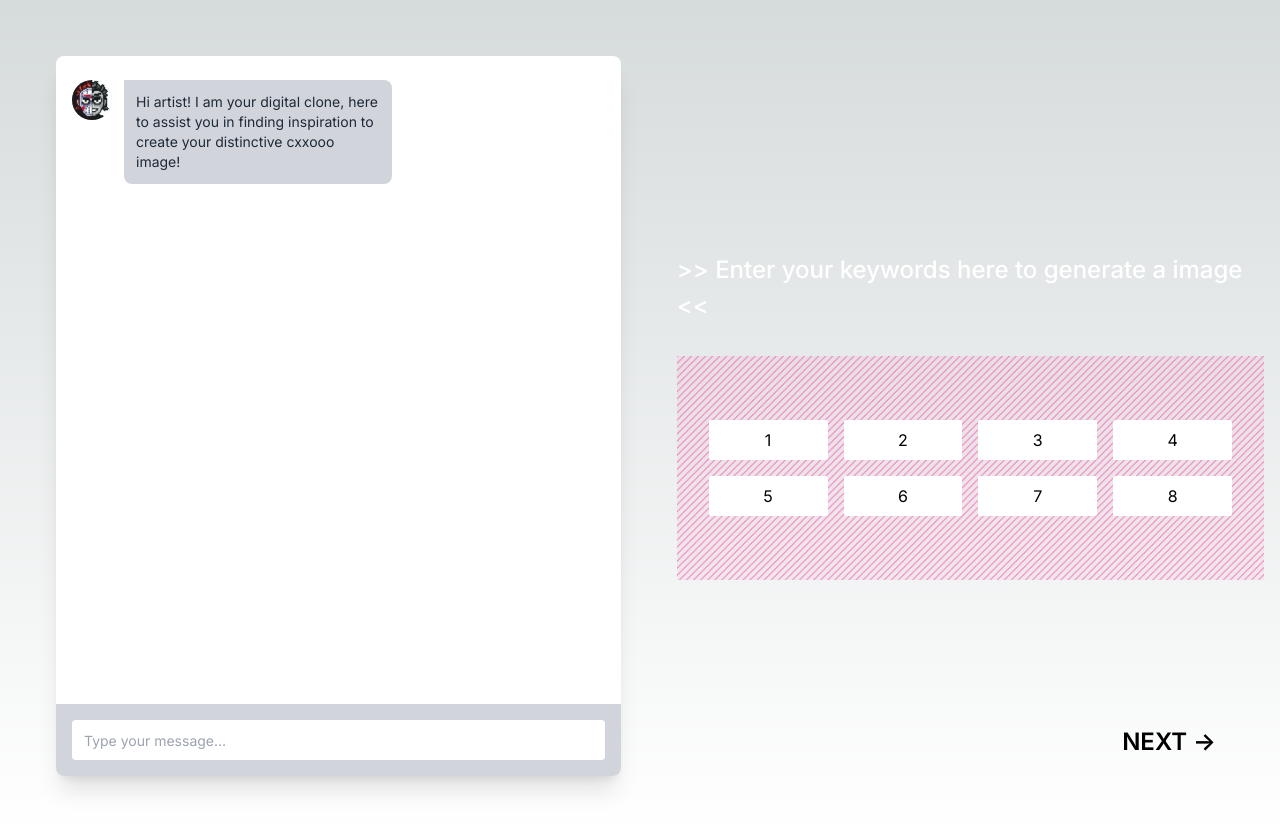
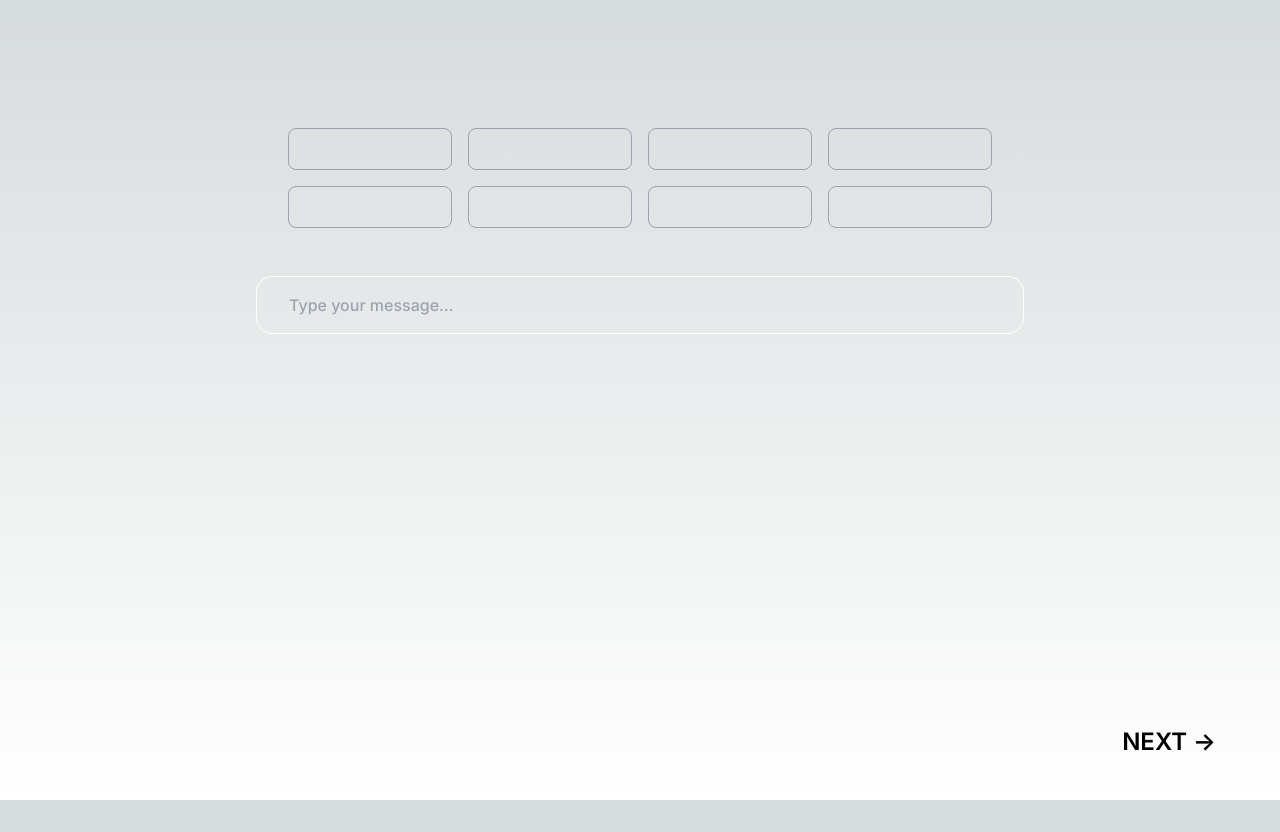
Before and after one commit to BillySh1/hackathon-ai, a Next.js app: page / in a window 1280 px wide. After the commit the page ends 800 px from the top, so only its background shows below. Built offline with nearby package versions, Linux system fonts and the light colour scheme.

Commit message:
chore: some

```diff
--- a/app/globals.css
+++ b/app/globals.css
@@ -35,22 +35,25 @@
   z-index: 1000;
 }
 .grid-bg {
-  padding: 4rem 2rem;
-  background-color: #f472b61a;
-  background-size: 7.07px 7.07px;
-  background-image: linear-gradient(
-    135deg,
-    #ec489980 10%,
-    #0000 0,
-    #0000 50%,
-    #ec489980 0,
-    #ec489980 60%,
-    #0000 0,
-    #0000
-  );
+  max-width: 60%;
+  padding: 3rem 2rem;
+}
+.grid-item {
+  padding: 0.5rem 0.8rem;
+  color: #fff;
+  display: flex;
+  justify-content: center;
+  align-items: center;
+  border-radius: 0.5rem;
+  border: 1px solid #9ca3af;
+  text-align: center;
+  background: transparent;
+}
+.active-grid {
+  box-shadow: #fff 0px 1px 0.8rem 0;
 }
 
-.next{
+.next {
   position: absolute;
   cursor: pointer;
   font-size: 1.5rem;
@@ -59,8 +62,19 @@
   bottom: 5%;
 }
 
-.title{
+.title {
   font-size: 1.5rem;
   color: #fff;
   font-weight: 500;
 }
+
+.chat-ipt {
+  width: 60%;
+  background: transparent;
+  border: 1px solid #fff;
+  border-radius: 1rem;
+  color: #fff;
+  padding: 1rem 2rem;
+  font-size: 1rem;
+  font-weight: 500;
+}
--- a/app/page.tsx
+++ b/app/page.tsx
@@ -1,15 +1,17 @@
 "use client";
 import FormLabel from "@/components/FormLabel";
 import InputPanel from "@/components/InputPanel";
+import Link from "next/link";
 
 export default function Home() {
   return (
-    <main className="flex min-h-screen flex-col items-center justify-between">
+    <main className="flex min-h-screen flex-col items-center">
       {/* <BackgroundBanner /> */}
-      <div className="flex w-full gap-4 items-center justify-between p-4">
-        <InputPanel />
-        <FormLabel />
-      </div>
+      <FormLabel />
+      <InputPanel />
+      <Link href={"/sd"} className="next">
+        {"NEXT ->"}
+      </Link>
     </main>
   );
 }
--- a/components/FormLabel.tsx
+++ b/components/FormLabel.tsx
@@ -1,26 +1,29 @@
-import Link from "next/link";
 import { useState } from "react";
 
 export default function FormLabel() {
-  const [texts, setTexts] = useState(["1", "2", "3", "4", "5", "6", "7", "8"]);
+  const [texts, setTexts] = useState(["", "", "", "", "", "", "", ""]);
   return (
-    <div className="flex flex-col gap-8 w-full">
-      <div className="title">{">> Enter your keywords here to generate a image <<"}</div>
-      <div className="w-full grid grid-cols-4 gap-4 grid-bg">
+    <div className="flex flex-col items-center gap-8 w-full mt-20">
+      {/* <div className="title">{">> Enter your keywords here to generate a image <<"}</div> */}
+      <div className="w-4/5 grid grid-cols-4 gap-4 grid-bg">
         {texts.map((x, idx) => {
           return (
-            <div
+            <input
+              style={{
+                outline: "none",
+              }}
               key={idx}
-              className="bg-white px-4 py-2 text-black text-center rounded-sm"
-            >
-              {x}
-            </div>
+              value={x}
+              onChange={(e) => {
+                const clone = JSON.parse(JSON.stringify(texts));
+                clone[idx] = e.target.value;
+                setTexts(clone);
+              }}
+              className={`grid-item ${!!texts[idx] ? "active-grid" : ""}`}
+            ></input>
           );
         })}
       </div>
-      <Link href={"/sd"} className="next">
-        {"NEXT ->"}
-      </Link>
     </div>
   );
 }
--- a/components/InputPanel.tsx
+++ b/components/InputPanel.tsx
@@ -56,8 +56,18 @@
     );
   };
   return (
-    <div className="flex flex-col items-center justify-center w-screen min-h-screen bg-black-100 text-gray-800 p-10">
-      <div className="flex flex-col flex-grow w-full max-w-xl bg-white shadow-xl rounded-lg overflow-hidden">
+    <div className="flex flex-col items-center justify-center w-screen">
+       <input
+            className="chat-ipt"
+            type="text"
+            value={query}
+            onChange={(e) => setQuery(e.target.value)}
+            onKeyDown={(e) => {
+              if (e.key === "Enter") fetchOpenAI();
+            }}
+            placeholder="Type your message…"
+          />
+      {/* <div className="flex flex-col flex-grow w-full max-w-xl bg-white shadow-xl rounded-lg overflow-hidden">
         <div className="flex flex-col flex-grow h-0 p-4 overflow-auto">
           <div className="flex w-full mt-2 space-x-3 max-w-xs">
             <div className="flex-shrink-0 h-10 w-10 rounded-full bg-gray-300">
@@ -79,19 +89,8 @@
           })}
         </div>
 
-        <div className="bg-gray-300 p-4">
-          <input
-            className="flex items-center h-10 w-full rounded px-3 text-sm"
-            type="text"
-            value={query}
-            onChange={(e) => setQuery(e.target.value)}
-            onKeyDown={(e) => {
-              if (e.key === "Enter") fetchOpenAI();
-            }}
-            placeholder="Type your message…"
-          />
-        </div>
-      </div>
+
+        </div> */}
     </div>
   );
 }
```
Also changed, not shown: components/SDGenerate.tsx (+6 -6 lines).
